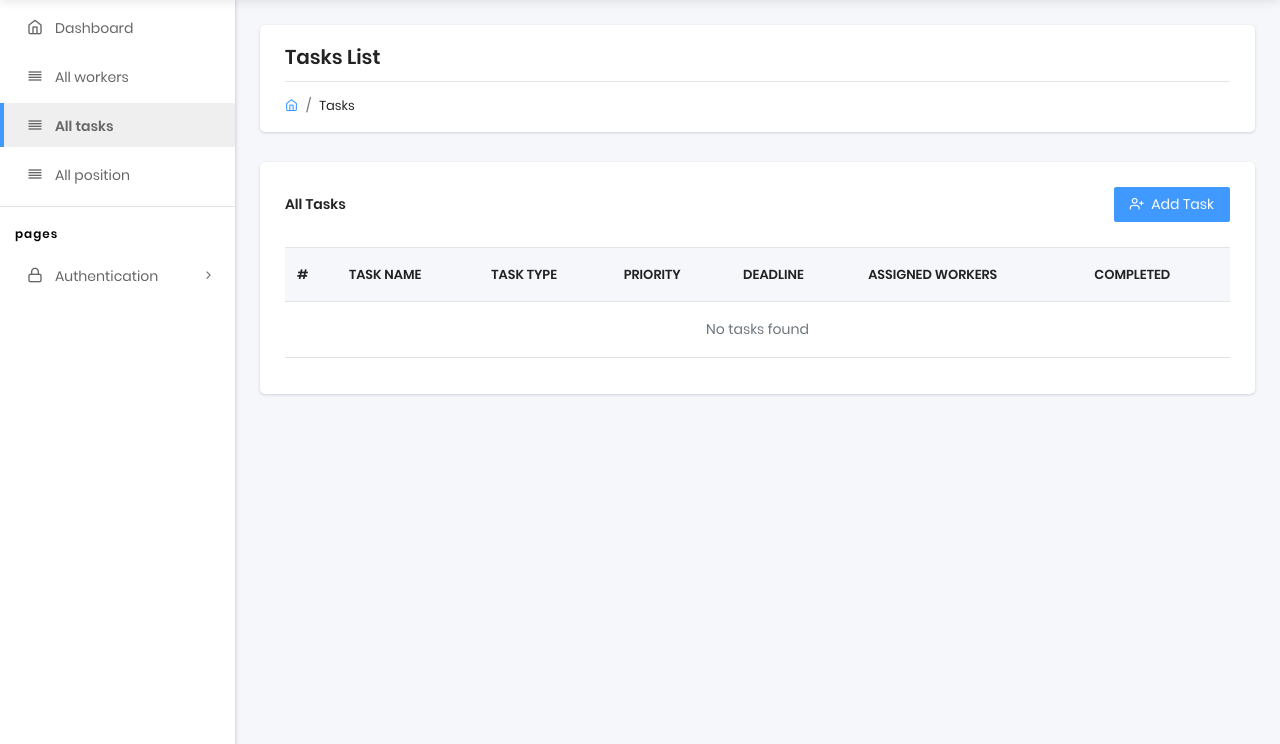
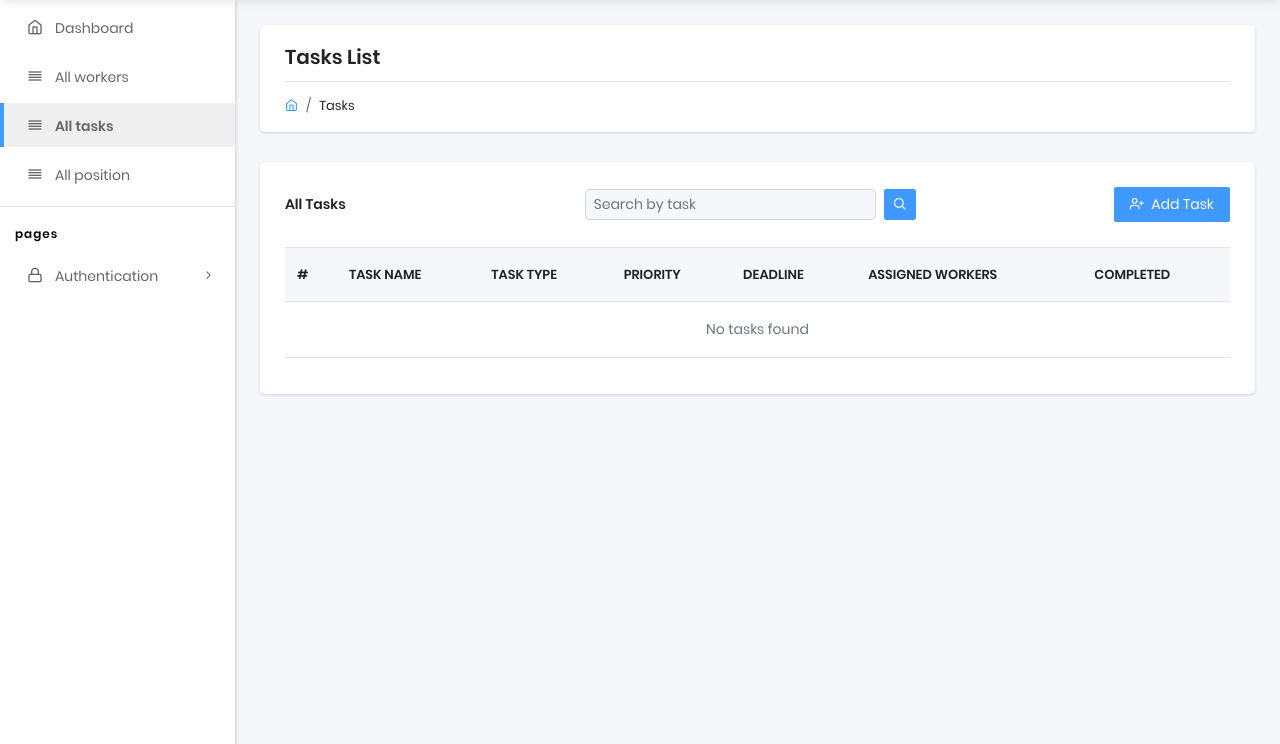
Before and after one commit to trs-ostapchuk/task-manager, a Django app: page /tasks/ in a window 1280 px wide. Shown: the part 56-800 px from the top of the page. Run offline with Django 4.2, Linux system fonts and the light colour scheme; the visitor is signed in with stand-in values (Sample User, id 1); data that the repository does not hold is empty; some libraries are stand-ins or nearby versions.

Commit message:
Implement all logic for searching by task name

```diff
--- a/tasks/forms.py
+++ b/tasks/forms.py
@@ -75,3 +75,21 @@ class TaskForm(forms.ModelForm):
             "assignees": forms.SelectMultiple(attrs={"class": "form-control"}),
             "is_completed": forms.CheckboxInput(attrs={"class": "form-check-input"}),
         }
+
+
+class TaskSearchForm(forms.Form):
+    """
+    Field for searching Worker
+    """
+    name = forms.CharField(
+        max_length=255,
+        required=False,
+        label="",
+        widget=forms.TextInput(
+            attrs={
+                "class": "form-control form-control-sm",
+                "placeholder": "Search by task",
+                "style": "width: 300px;",
+            }
+        )
+    )
--- a/tasks/views.py
+++ b/tasks/views.py
@@ -9,6 +9,7 @@ from tasks.forms import (
     WorkerUpdateForm,
     TaskForm,
     WorkerSearchForm,
+    TaskSearchForm,
 )
 from tasks.models import Worker, Position, Task
 
@@ -130,8 +131,20 @@ class TaskListView(LoginRequiredMixin, generic.ListView):
     template_name = "home/task_list.html"
     paginate_by = 10
 
+    def get_context_data(self, *, object_list=None, **kwargs):
+        context = super(TaskListView, self).get_context_data(**kwargs)
+        name = self.request.GET.get("name", "")
+        context["search_form"] = TaskSearchForm(
+            initial={"name": name}
+        )
+        return context
+
     def get_queryset(self):
-        return Task.objects.select_related("task_type").prefetch_related("assignees")
+        queryset = Task.objects.select_related("task_type").prefetch_related("assignees")
+        form = TaskSearchForm(self.request.GET)
+        if form.is_valid():
+            queryset = queryset.filter(name__icontains=form.cleaned_data["name"])
+        return queryset
 
 
 class TaskDetailView(LoginRequiredMixin, generic.DetailView):
--- a/templates/home/task_list.html
+++ b/templates/home/task_list.html
@@ -28,6 +28,14 @@
     <div class="card">
       <div class="card-header d-flex justify-content-between align-items-center">
         <h5>All Tasks</h5>
+
+        <form method="get" class="d-flex" style="max-width: 300px;">
+          {{ search_form }}
+          <button type="submit" class="btn btn-sm btn-primary ms-2">
+            <i class="feather icon-search"></i>
+          </button>
+        </form>
+
         <a href="{% url 'tasks:task-create' %}" class="btn btn-primary">
           <i class="feather icon-user-plus me-1"></i> Add Task
         </a>
```
